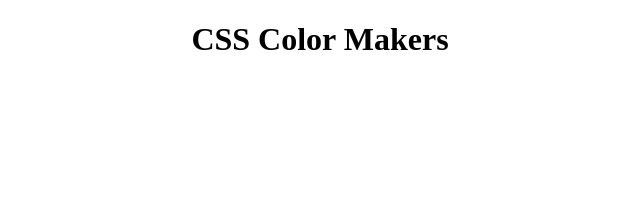
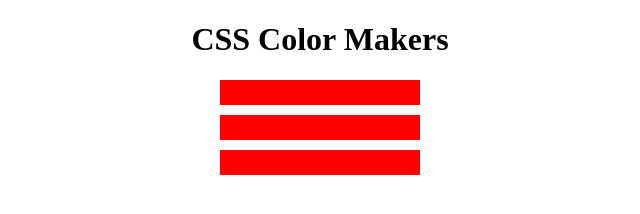
Before and after one commit to BravineTheeDeveloper/Colored-makers, a plain HTML site: page index.html in a window 1280 px wide. Shown: the whole page, without its empty margins (320-960 px from the left). Drawn offline with Linux system fonts and the light colour scheme.

Commit message:
CSS Colors

```diff
--- a/colormarker.css
+++ b/colormarker.css
@@ -1,3 +1,10 @@
 h1 {
     text-align: center;
 }
+
+.marker {
+    background-color: red;
+    height: 25px;
+    width: 200px;
+    margin: 10px auto;
+}
```
